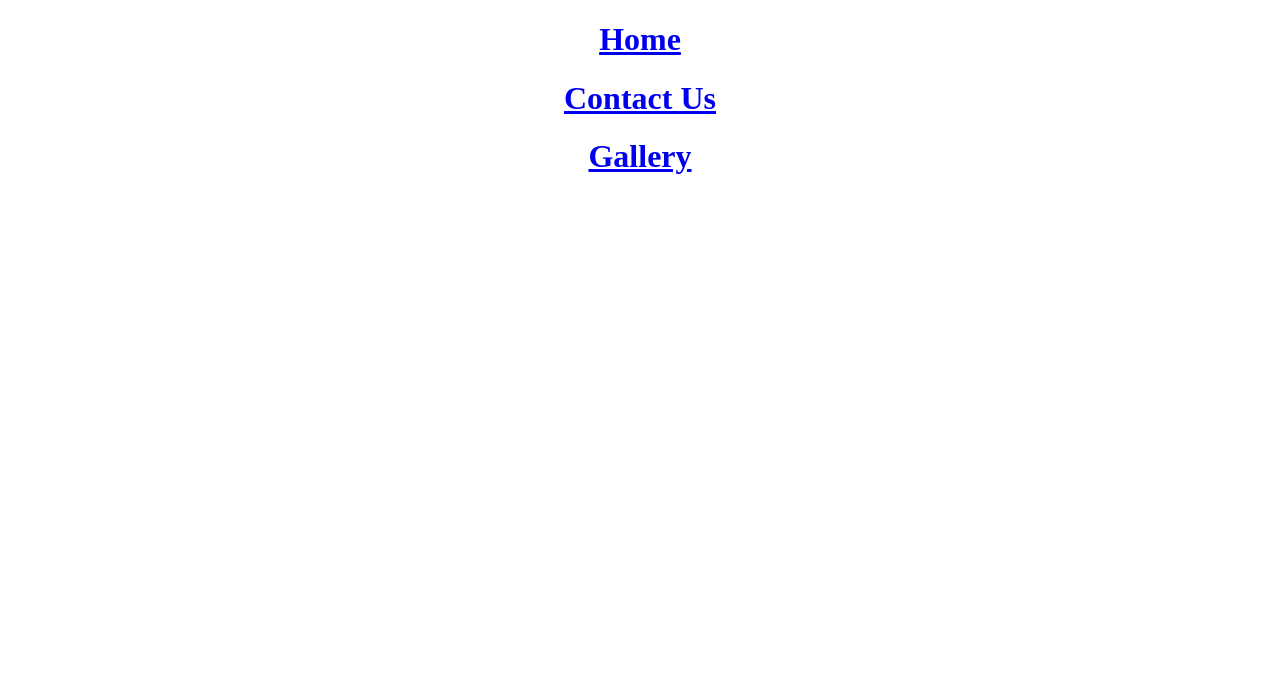
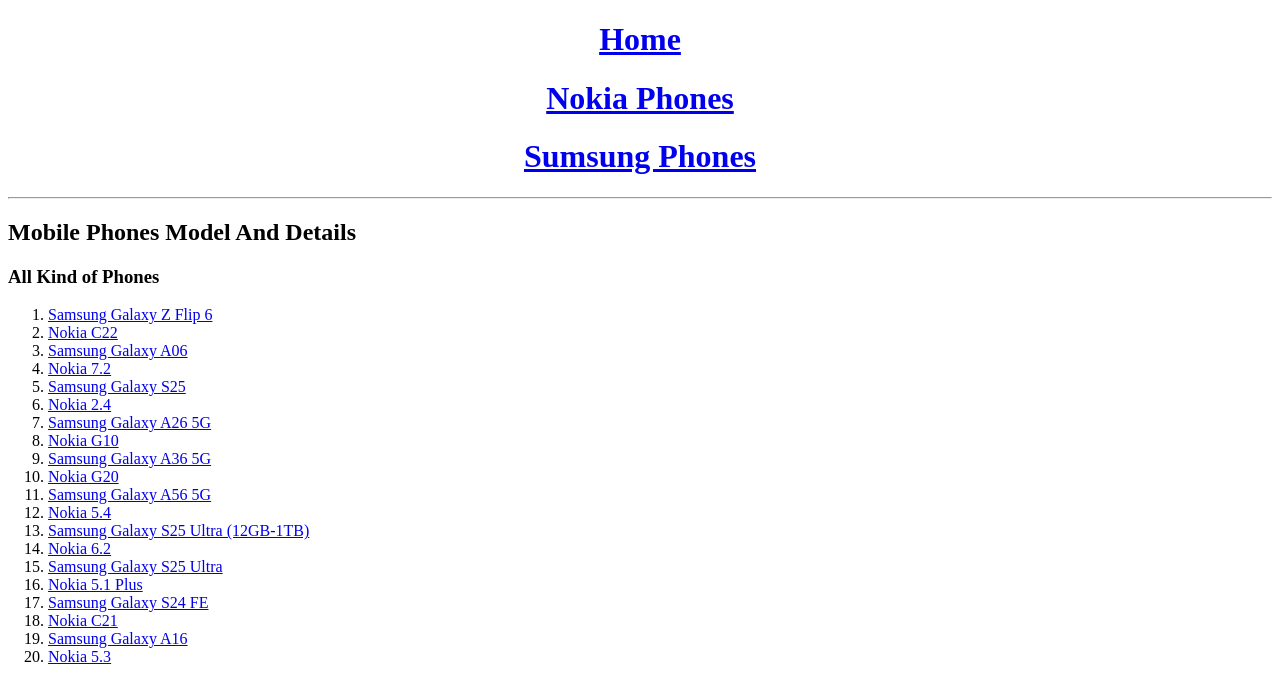
Before and after one commit to Aleehaider110/3rdassignment, a plain HTML site: page index.html in a window 1280 px wide. Drawn offline with Linux system fonts and the light colour scheme.

Commit message:
initial commit

```diff
--- a/index.html
+++ b/index.html
@@ -4,7 +4,7 @@
 <head>
     <meta charset="UTF-8">
     <meta name="viewport" content="width=device-width, initial-scale=1.0">
-    <title>Document</title>
+    <title>All Phones</title>
 </head>
 
 <body>
@@ -12,13 +12,44 @@
         <a href="index.html">
             <h1>Home</h1>
         </a>
-        <a href="contactus.html">
-            <h1>Contact Us</h1>
+        <a href="nokia.html">
+            <h1>Nokia Phones</h1>
         </a>
-        <a href="gallery.html">
-            <h1>Gallery</h1>
+        <a href="samsung.html">
+            <h1>Sumsung Phones</h1>
         </a>
     </center>
+
+    <hr>
+    <h2>Mobile Phones Model And Details</h2>
+    <h3>All Kind of Phones</h3>
+
+    <ol>
+        <li><a href="https://priceoye.pk/mobiles/samsung/z-flip-6">Samsung Galaxy Z Flip 6</a></li>
+        <li><a href="https://priceoye.pk/mobiles/nokia/nokia-c22">Nokia C22</a></li>
+        <li><a href="https://priceoye.pk/mobiles/samsung/samsung-galaxy-a06">Samsung Galaxy A06</a></li>
+        <li><a href="https://priceoye.pk/mobiles/nokia/nokia-7-2">Nokia 7.2</a></li>
+        <li><a href="https://priceoye.pk/mobiles/samsung/samsung-galaxy-s25">Samsung Galaxy S25</a></li>
+        <li><a href="https://priceoye.pk/mobiles/nokia/nokia-2-4">Nokia 2.4</a></li>
+        <li><a href="https://priceoye.pk/mobiles/samsung/samsung-galaxy-a26-5g">Samsung Galaxy A26 5G</a></li>
+        <li><a href="https://priceoye.pk/mobiles/nokia/nokia-g10">Nokia G10</a></li>
+        <li><a href="https://priceoye.pk/mobiles/samsung/samsung-galaxy-a36-5g">Samsung Galaxy A36 5G</a></li>
+        <li><a href="https://priceoye.pk/mobiles/nokia/nokia-g20">Nokia G20</a></li>
+        <li><a href="https://priceoye.pk/mobiles/samsung/samsung-galaxy-a56-5g">Samsung Galaxy A56 5G</a></li>
+        <li><a href="https://priceoye.pk/mobiles/nokia/nokia-5-4">Nokia 5.4</a></li>
+        <li><a href="https://priceoye.pk/mobiles/samsung/samsung-galaxy-s25-ultra-12gb-1tb">Samsung Galaxy S25 Ultra
+                (12GB-1TB)</a></li>
+        <li><a href="https://priceoye.pk/mobiles/nokia/nokia-6-2">Nokia 6.2</a></li>
+        <li><a href="https://priceoye.pk/mobiles/samsung/samsung-galaxy-s25-ultra">Samsung Galaxy S25 Ultra</a></li>
+        <li><a href="https://priceoye.pk/mobiles/nokia/nokia-51-plus">Nokia 5.1 Plus</a></li>
+        <li><a href="https://priceoye.pk/mobiles/samsung/samsung-galaxy-s24-fe">Samsung Galaxy S24 FE</a></li>
+        <li><a href="https://priceoye.pk/mobiles/nokia/nokia-c21">Nokia C21</a></li>
+        <li><a href="https://priceoye.pk/mobiles/samsung/samsung-galaxy-a16">Samsung Galaxy A16</a></li>
+        <li><a href="https://priceoye.pk/mobiles/nokia/nokia-5-3">Nokia 5.3</a></li>
+    </ol>
+
+
+
 </body>
 
 </html>
```
Also changed, not shown: contactus.html (deleted, +0 -17 lines), gallery.html (deleted, +0 -17 lines), nokia.html (added, +41 -0 lines), samsung.html (added, +42 -0 lines).
